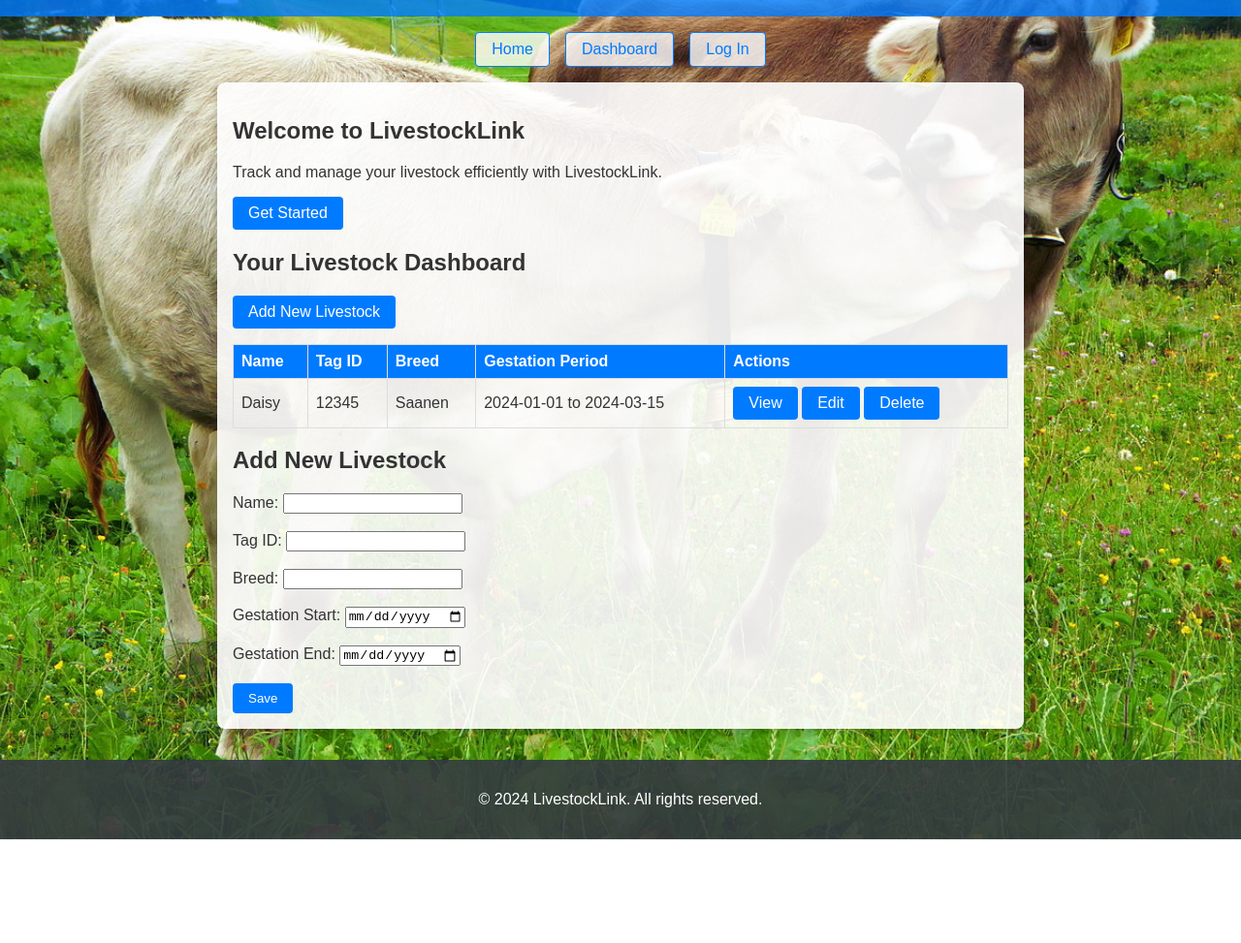
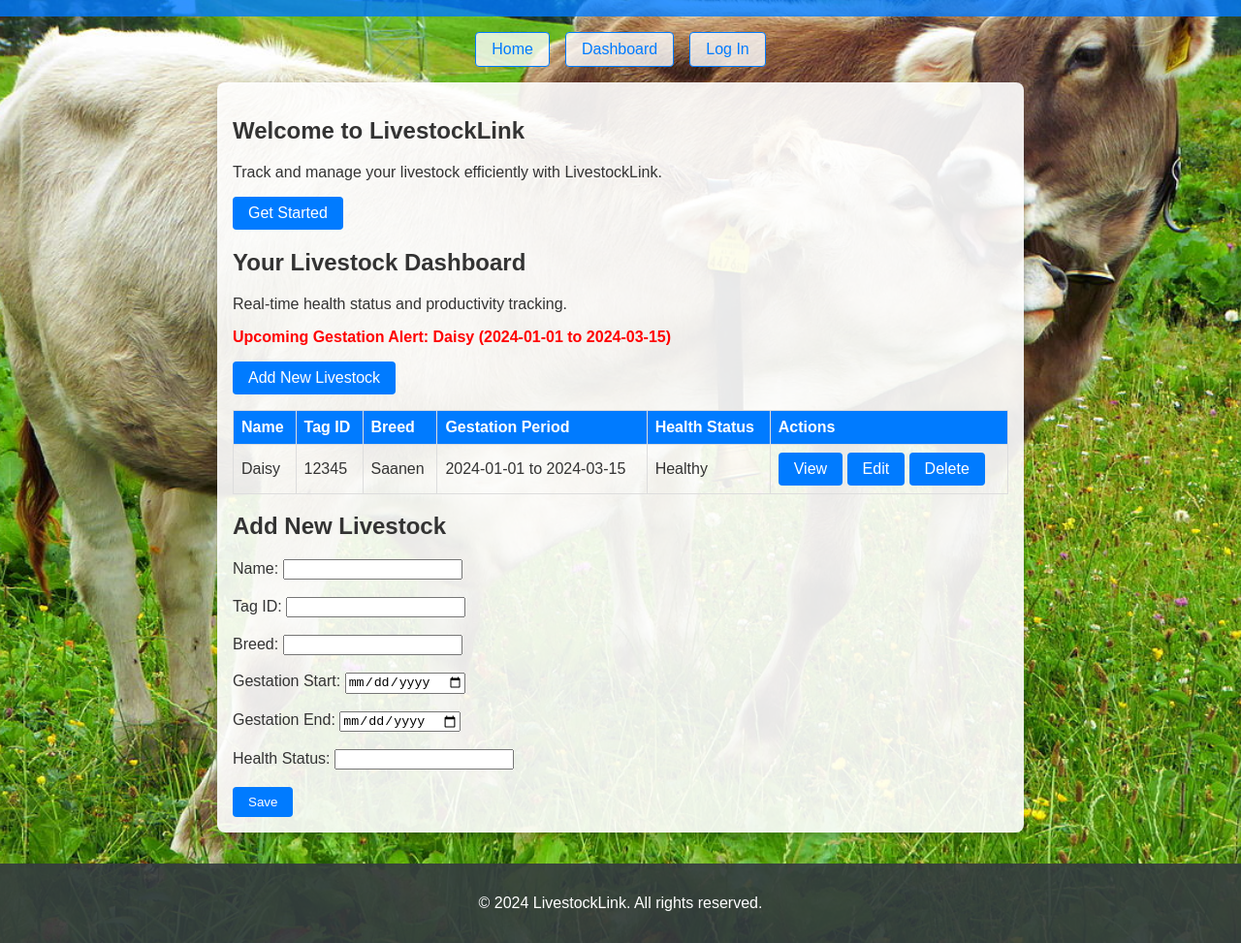
Before and after one commit to reecevinto/livestocklink, a plain HTML site: page index.html in a window 1280 px wide. Shown: the part 95-1068 px from the top of the page at 97% size. Before the commit the page ends 961 px from the top, so only its background shows below. Drawn offline with Linux system fonts and the light colour scheme.

Commit message:
Updated HTML code for LivestockLink with new features

```diff
--- a/index.html
+++ b/index.html
@@ -8,7 +8,7 @@
       font-family: Arial, sans-serif;
       margin: 0;
       padding: 0;
-      background-image: url('livestock.JPG'); /* Replace 'background.jpg' with your image path */
+      background-image: url('livestock.JPG');
       background-size: cover;
       background-position: center;
       color: #333;
@@ -99,6 +99,11 @@
     ul li {
       margin: 0.5rem 0;
     }
+
+    .alert {
+      color: red;
+      font-weight: bold;
+    }
   </style>
 </head>
 <body>
@@ -121,6 +126,8 @@
 
     <section id="dashboard">
       <h2>Your Livestock Dashboard</h2>
+      <p>Real-time health status and productivity tracking.</p>
+      <p class="alert">Upcoming Gestation Alert: Daisy (2024-01-01 to 2024-03-15)</p>
       <a href="#add-livestock" class="btn">Add New Livestock</a>
 
       <table>
@@ -130,6 +137,7 @@
             <th>Tag ID</th>
             <th>Breed</th>
             <th>Gestation Period</th>
+            <th>Health Status</th>
             <th>Actions</th>
           </tr>
         </thead>
@@ -139,6 +147,7 @@
             <td>12345</td>
             <td>Saanen</td>
             <td>2024-01-01 to 2024-03-15</td>
+            <td>Healthy</td>
             <td>
               <a href="#view" class="btn">View</a>
               <a href="#edit" class="btn">Edit</a>
@@ -153,10 +162,10 @@
       <h2>Add New Livestock</h2>
       <form>
         <label for="name">Name:</label>
-        <input type="text" id="name" name="name"><br><br>
+        <input type="text" id="name" name="name" required><br><br>
 
         <label for="tag-id">Tag ID:</label>
-        <input type="text" id="tag-id" name="tag-id"><br><br>
+        <input type="text" id="tag-id" name="tag-id" required><br><br>
 
         <label for="breed">Breed:</label>
         <input type="text" id="breed" name="breed"><br><br>
@@ -166,6 +175,9 @@
 
         <label for="gestation-end">Gestation End:</label>
         <input type="date" id="gestation-end" name="gestation-end"><br><br>
+
+        <label for="health-status">Health Status:</label>
+        <input type="text" id="health-status" name="health-status"><br><br>
 
         <button type="submit" class="btn">Save</button>
       </form>
```
